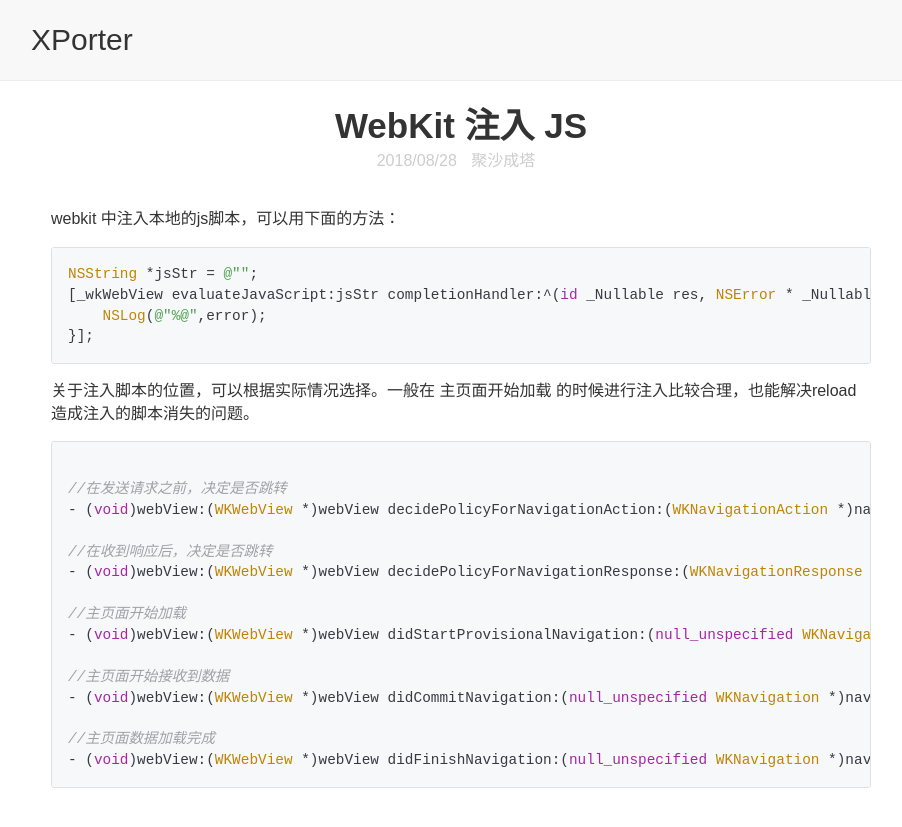
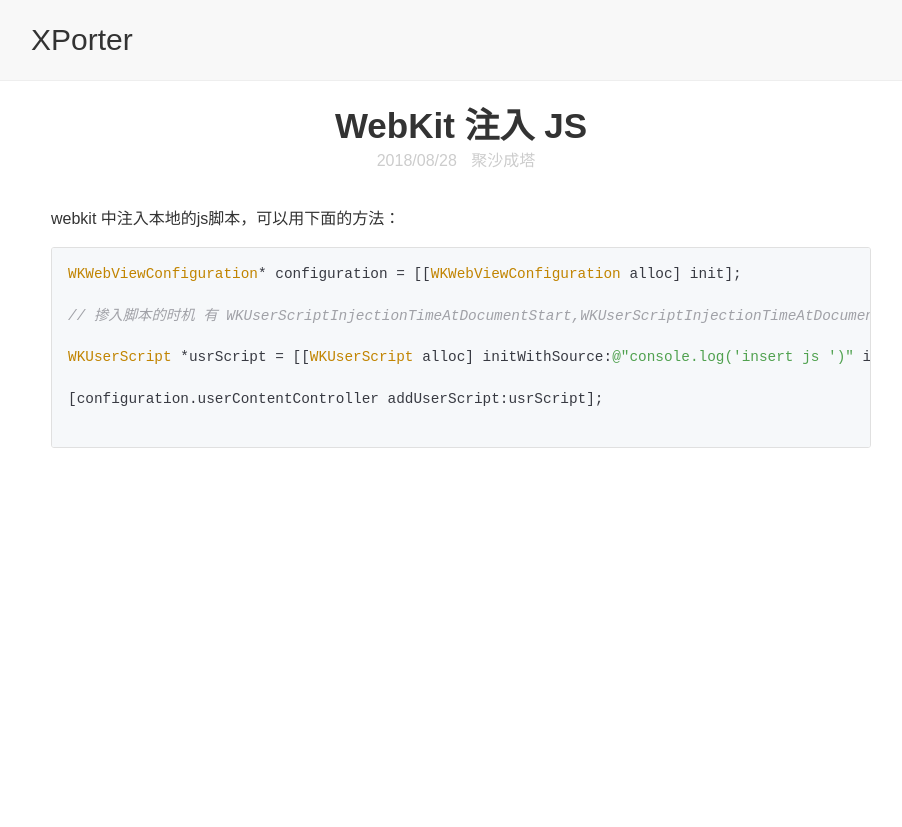
Before and after one commit to nyzhanggy/dulldevil.github.io, a Jekyll site: the page built from _posts/experience/2018-08-28-iOS WebKit 注入本地js.md, in a window 1280 px wide. Shown: the top 827 px of the page, without its empty margins (179-1081 px from the left). Built offline with Jekyll 4.4.1, drawn with Linux system fonts in a browser that asks for light colours.

Commit message:
更新webkit 插入本地JS方案

````diff
--- a/_posts/experience/2018-08-28-iOS WebKit 注入本地js.md
+++ b/_posts/experience/2018-08-28-iOS WebKit 注入本地js.md
@@ -6,28 +6,12 @@ categories: [聚沙成塔]
 webkit 中注入本地的js脚本，可以用下面的方法：
 
 ```objective-c
-NSString *jsStr = @"";
-[_wkWebView evaluateJavaScript:jsStr completionHandler:^(id _Nullable res, NSError * _Nullable error) {
-    NSLog(@"%@",error);
-}];
+WKWebViewConfiguration* configuration = [[WKWebViewConfiguration alloc] init];
+
+// 掺入脚本的时机 有 WKUserScriptInjectionTimeAtDocumentStart,WKUserScriptInjectionTimeAtDocumentEnd
+
+WKUserScript *usrScript = [[WKUserScript alloc] initWithSource:@"console.log('insert js ')" injectionTime:WKUserScriptInjectionTimeAtDocumentStart forMainFrameOnly:YES];
+
+[configuration.userContentController addUserScript:usrScript];
+
 ```
-
-关于注入脚本的位置，可以根据实际情况选择。一般在 主页面开始加载 的时候进行注入比较合理，也能解决reload造成注入的脚本消失的问题。
-
-```objective-c
-
-//在发送请求之前，决定是否跳转
-- (void)webView:(WKWebView *)webView decidePolicyForNavigationAction:(WKNavigationAction *)navigationAction decisionHandler:(void (^)(WKNavigationActionPolicy))decisionHandler;
-
-//在收到响应后，决定是否跳转
-- (void)webView:(WKWebView *)webView decidePolicyForNavigationResponse:(WKNavigationResponse *)navigationResponse decisionHandler:(void (^)(WKNavigationResponsePolicy))decisionHandler;
-
-//主页面开始加载
-- (void)webView:(WKWebView *)webView didStartProvisionalNavigation:(null_unspecified WKNavigation *)navigation;
-
-//主页面开始接收到数据
-- (void)webView:(WKWebView *)webView didCommitNavigation:(null_unspecified WKNavigation *)navigation;
-
-//主页面数据加载完成
-- (void)webView:(WKWebView *)webView didFinishNavigation:(null_unspecified WKNavigation *)navigation;
-```
````
